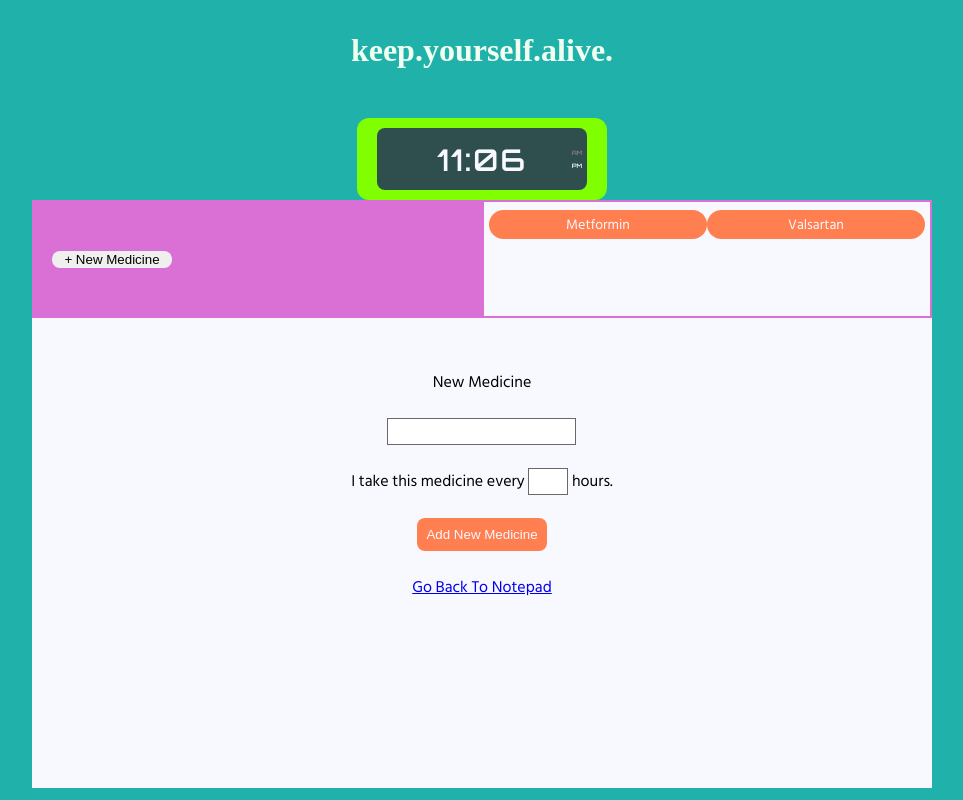
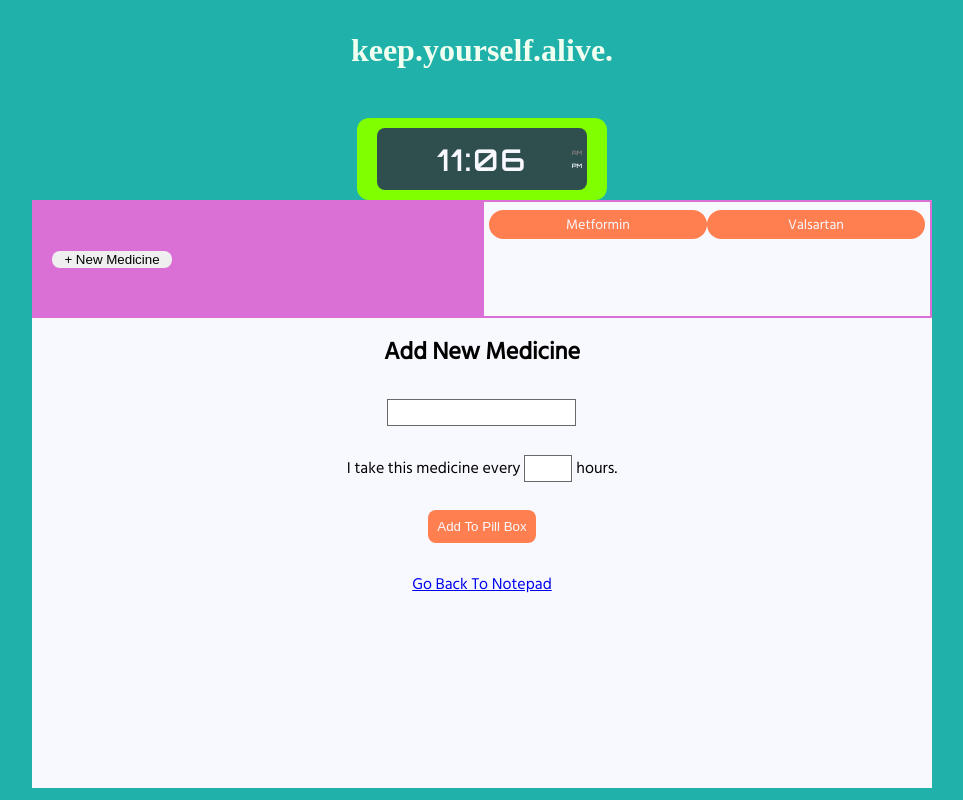
Before and after one commit to PierreLampre/medicine-tracker, a React (Create React App) app: page /new-medicine in a window 1280 px wide. Shown: the whole page, without its empty margins (158-1121 px from the left). Built offline with nearby package versions, Linux system fonts and the light colour scheme; a web font is replaced by a local one.

Commit message:
add pill logic not quite there yet, but closer.

```diff
--- a/public/index.html
+++ b/public/index.html
@@ -20,7 +20,7 @@
     <link href="https://fonts.googleapis.com/css2?family=Orbitron:wght@600&display=swap" rel="stylesheet">
 
 
-    <title>React App</title>
+    <title>keep.yourself.alive.</title>
   </head>
   <body>
     <noscript>You need to enable JavaScript to run this app.</noscript>
--- a/src/components/NewMedicine/NewMedicine.js
+++ b/src/components/NewMedicine/NewMedicine.js
@@ -1,16 +1,38 @@
-import React from 'react'
+import React, { useState } from 'react'
 import { Link } from "react-router-dom"
 import "./new-medicine.css"
 
-const NewMedicine = () => {
+const NewMedicine = (props) => {
+
+    const [newPill, setNewPill] = useState("");
+    const [pillInterval, setPillInterval] = useState(0);
+
     return (
         <div className="new-medicine-container">
             <div className="new-med-box">
+                <h2>Add New Medicine</h2>
 
-                <label>New Medicine</label>
-                <input type="text" />
-                <p>I take this medicine every <input type="number" /> hours.</p>
-                <button className="add-medicine">Add New Medicine</button>
+                <input
+                    type="text"
+                    onChange={(e) => setNewPill(e.target.value)}
+                />
+                <p>
+                    I take this medicine every
+                    <input
+                    type="number"
+                    onChange={(e) => setPillInterval(e.target.value)}
+                    />
+                    hours.
+                </p>
+                <button
+                    className="add-medicine"
+                    onClick={() => {
+                        props.passedFunc(newPill, pillInterval)
+                    }}
+                    >
+                        Add To Pill Box
+
+                    </button>
                 <Link to="/">
                     Go Back To Notepad
                 </Link>
--- a/src/components/NewMedicine/new-medicine.css
+++ b/src/components/NewMedicine/new-medicine.css
@@ -14,7 +14,7 @@
 
 .new-med-box {
     grid-row: 1 / 6;
-    grid-column: 3 / 9;
+    grid-column: 2 / 10;
     width: 100%;
     height: 100%;
     display: grid;
@@ -32,7 +32,8 @@ input {
 }
 
 p input:nth-of-type(1) {
-    width: 40px;
+    width: 48px;
+    margin: 0 4px;
 }
 
 .add-medicine{
--- a/src/components/Views/Views.js
+++ b/src/components/Views/Views.js
@@ -1,4 +1,4 @@
-import React from 'react'
+import React, { useState } from 'react'
 import { BrowserRouter, Switch, Route } from "react-router-dom"
 import Setter from "../Setter/Setter"
 import Notepad from "../Notepad/Notepad"
@@ -6,6 +6,22 @@ import NewMedicine from "../NewMedicine/NewMedicine"
 import "./views.css"
 
 const Views = () => {
+
+    const [pill, setPill] = useState({
+        name: "",
+        interval: 0
+    });
+    const [pillBox, setPillBox] = useState([]);
+
+    function handleSetPill(name, interval) {
+        setPill({
+            name: name,
+            interval: interval
+        });
+        setPillBox([...pillBox, pill]);
+        console.log(pillBox);
+    }
+
     return (
         <div className="views">
             <BrowserRouter>
@@ -17,7 +33,7 @@ const Views = () => {
                 </Switch>
                 <Switch>
                     <Route path="/new-medicine">
-                        <NewMedicine />
+                        <NewMedicine pill={pill} passedFunc={handleSetPill}/>
                     </Route>
                 </Switch>
             </BrowserRouter>
```
Also changed, not shown: 2 other files (tests, documents, lock files or other folders).
